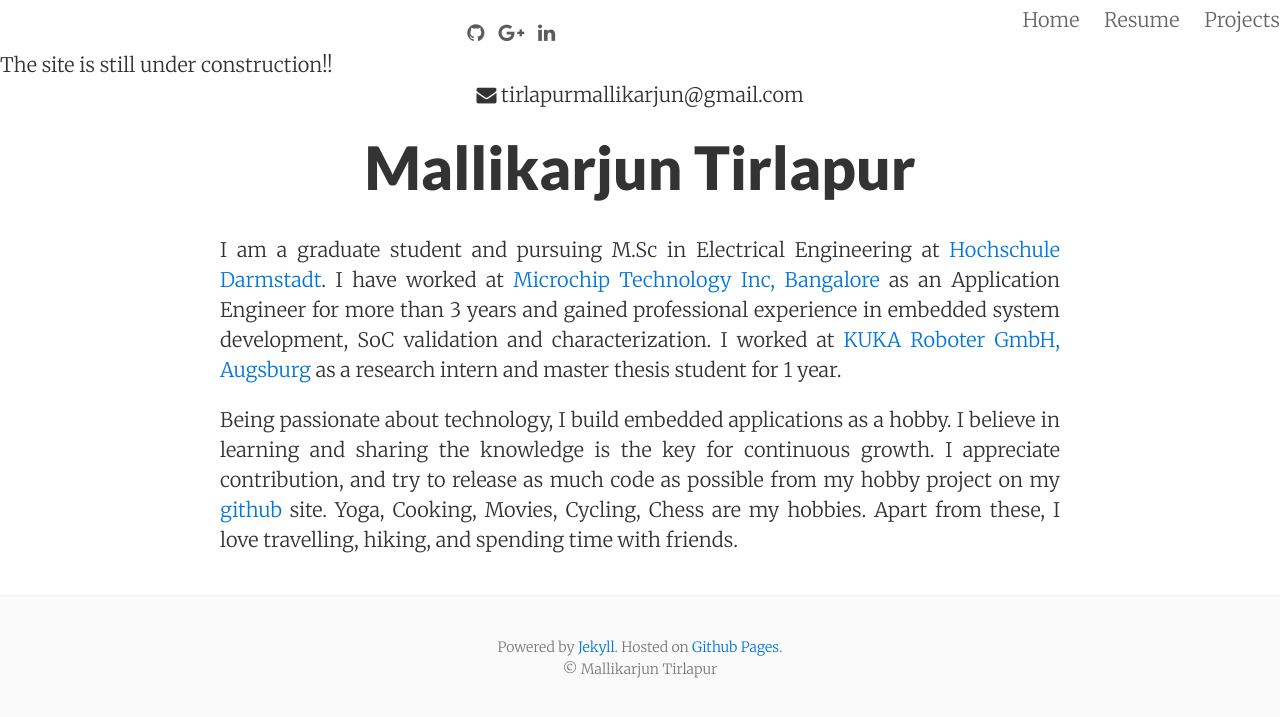
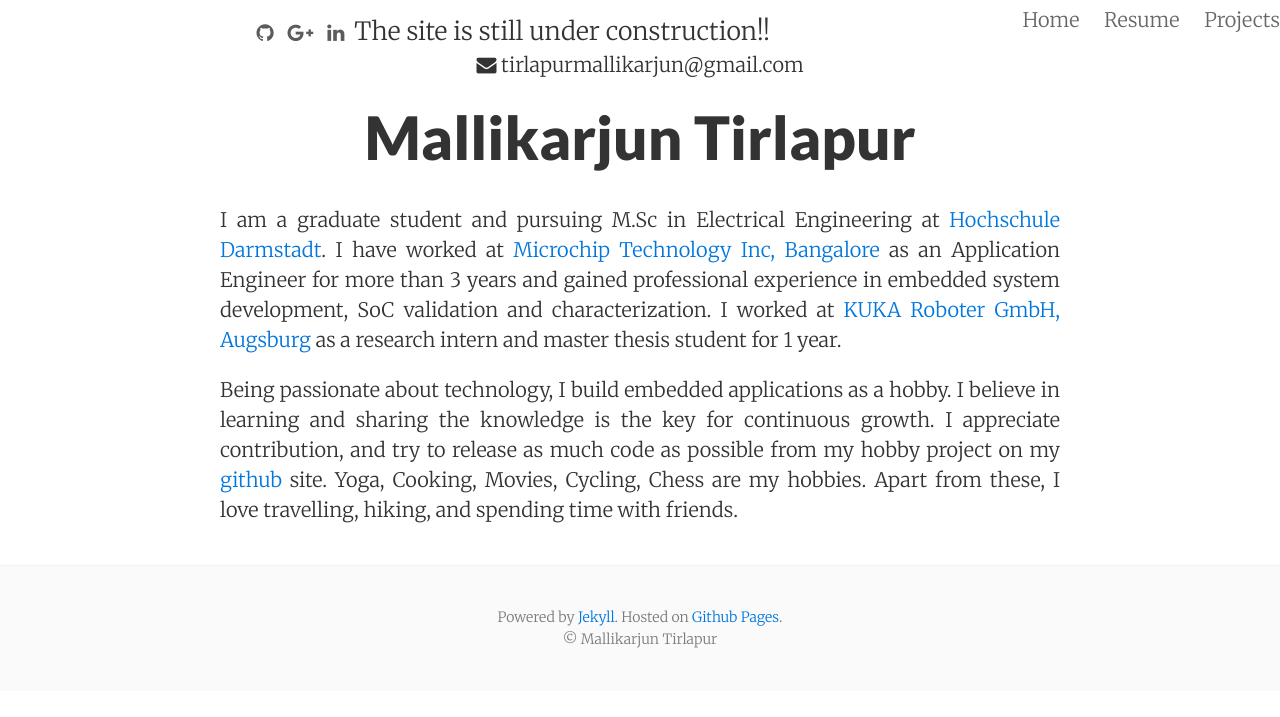
Before and after one commit to MallikarjunTirlapur/MallikarjunTirlapur.github.io, a Jekyll site: the page built from index.html, in a window 1280 px wide. Shown: the top 717 px of the page. Built offline with Jekyll 4.4.1, drawn with Linux system fonts in a browser that asks for light colours; nearby versions of some CDN libraries.

Commit message:
Update header.html

```diff
--- a/_includes/header.html
+++ b/_includes/header.html
@@ -12,15 +12,10 @@
      <a class="fa fa-github" href="https://github.com/MallikarjunTirlapur"></a>
       <a class="fa fa-google-plus" href="https://plus.google.com/u/0/113386734464258895937/posts"></a>
      <a class="fa fa-linkedin" href="https://de.linkedin.com/pub/mallikarjun-tirlapur/23/400/b51"></a>
-
+        <left> The site is still under construction!! <left>
   </div>
 
   </div>
-<div class="clearfix">
-
-      <left> The site is still under construction!! <center>
-
-</div>
 
 <div class="clearfix">
 
```
